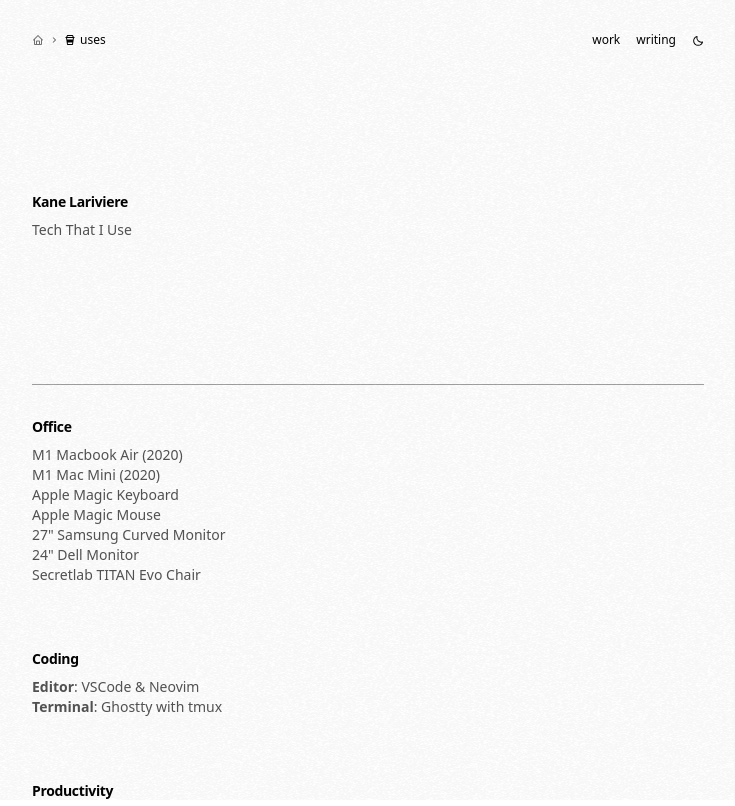
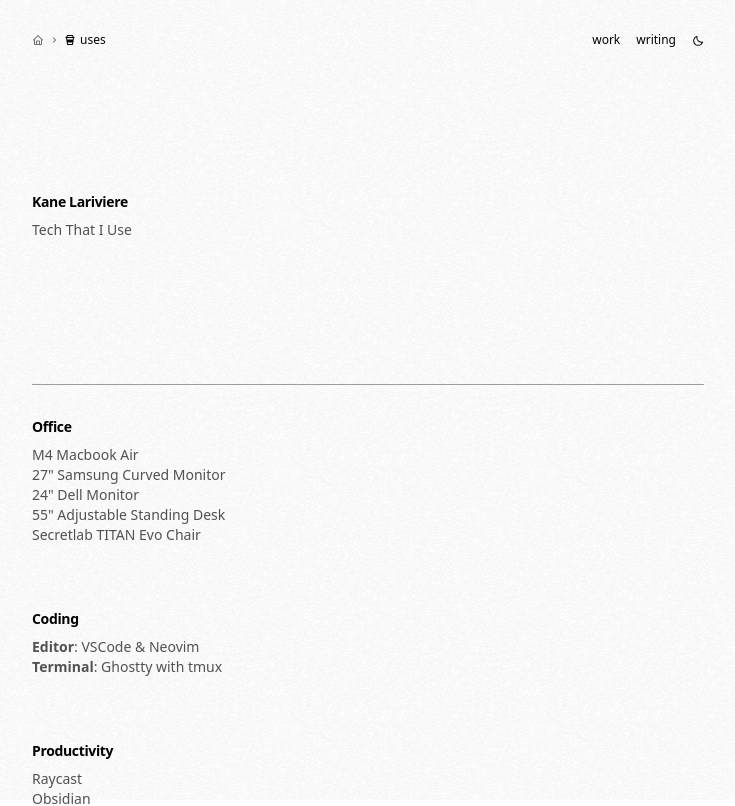
Before and after one commit to knlrvr/my-portfolio, a Next.js app: page /uses in a window 1280 px wide. Shown: the top 806 px of the page, without its empty margins (272-1007 px from the left). Built offline with nearby package versions, Linux system fonts and the light colour scheme.

Commit message:
new uses

```diff
--- a/app/uses/page.tsx
+++ b/app/uses/page.tsx
@@ -18,12 +18,10 @@ export default function Uses() {
             <div className="flex flex-col gap-2">
                 <p className="font-bold tracking-tight">Office</p>
                 <ul className="*:text-neutral-600 dark:*:text-neutral-400">
-                    <li>M1 Macbook Air (2020)</li>
-                    <li>M1 Mac Mini (2020)</li>
-                    <li>Apple Magic Keyboard</li>
-                    <li>Apple Magic Mouse</li>
+                    <li>M4 Macbook Air</li>
                     <li>27&quot; Samsung Curved Monitor</li>
                     <li>24&quot; Dell Monitor</li>
+                    <li>55&quot; Adjustable Standing Desk</li>
                     <li>Secretlab TITAN Evo Chair</li>
                 </ul>
             </div>
```
